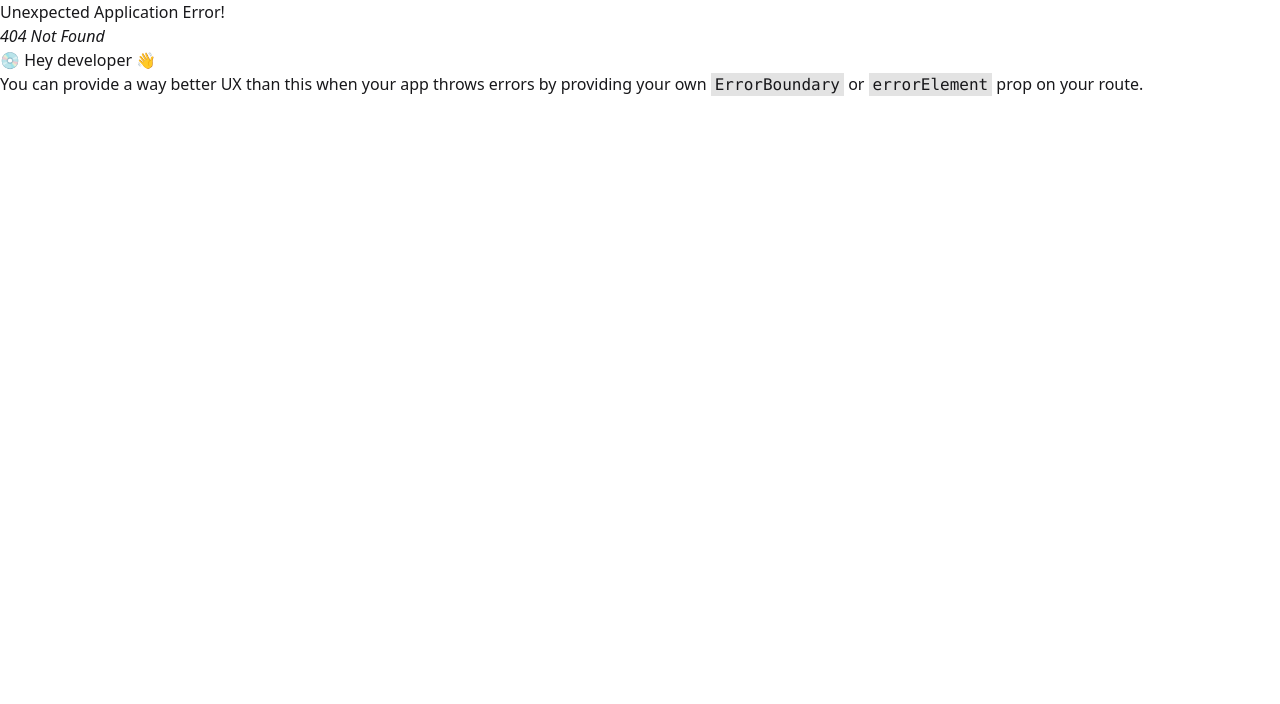
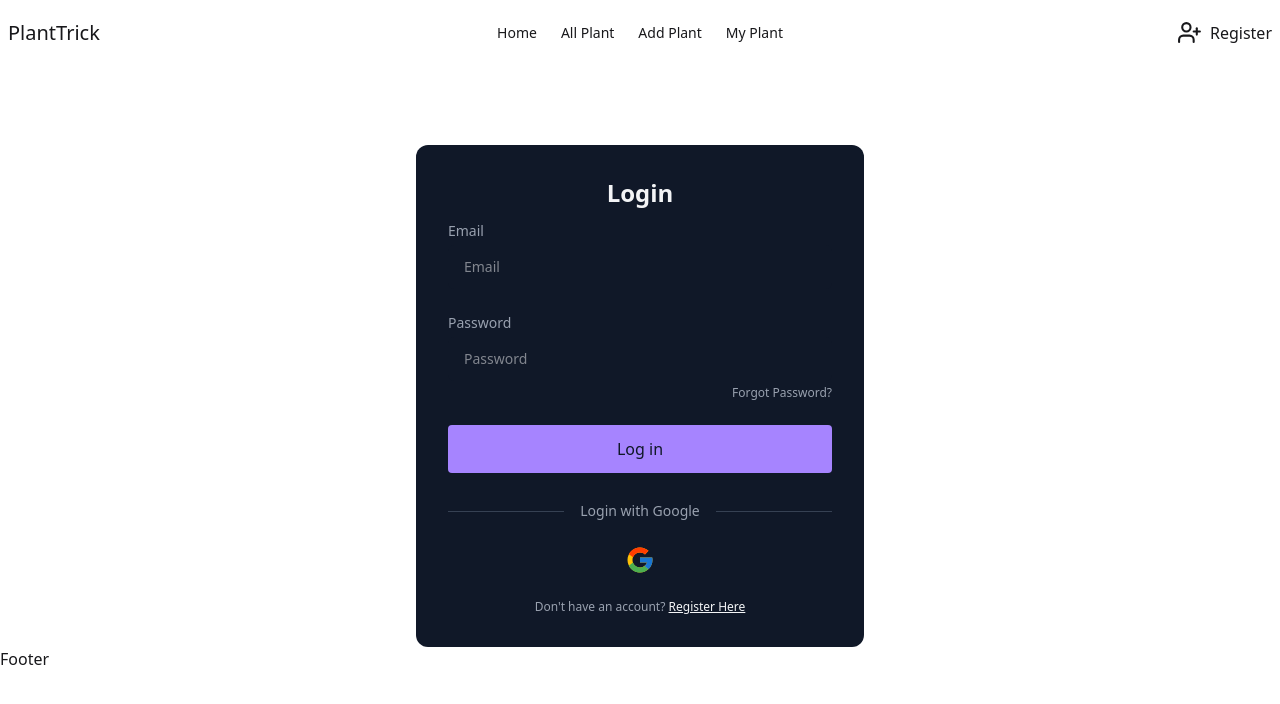
Before and after one commit to sajjadsajux/planttick, a React (Vite) app: page /login in a window 1280 px wide. Before the commit this address had no page. Shown: the top 704 px of the page. Built offline with nearby package versions, Linux system fonts and the light colour scheme.

Commit message:
Added Login Page

```diff
--- /dev/null
+++ b/src/Components/Login.jsx
@@ -0,0 +1,50 @@
+import React from "react";
+import { FcGoogle } from "react-icons/fc";
+import { Link } from "react-router";
+
+const Login = () => {
+  const handleLogin = (e) => {
+    e.preventDefault();
+  };
+  return (
+    <div className="">
+      <div className="w-full max-w-md p-8 space-y-3 rounded-xl bg-gray-900 text-gray-100 mx-auto lg:mt-20">
+        <h1 className="text-2xl font-bold text-center">Login</h1>
+        <form className="space-y-6" onSubmit={handleLogin}>
+          <div className="space-y-1 text-sm">
+            <label className="block text-gray-400">Email</label>
+            <input type="email" name="email" placeholder="Email" className="w-full px-4 py-3 rounded-md border-gray-700 bg-gray-900 text-gray-100 " />
+          </div>
+          <div className="space-y-1 text-sm">
+            <label className="block text-gray-400">Password</label>
+            <input type="password" name="password" placeholder="Password" className="w-full px-4 py-3 rounded-md border-gray-700 bg-gray-900 text-gray-100 " />
+            <div className="flex justify-end text-xs text-gray-400">
+              <Link>Forgot Password?</Link>
+            </div>
+          </div>
+          <button type="submit" className="block w-full p-3 text-center rounded-sm text-gray-900 bg-violet-400">
+            Log in
+          </button>
+        </form>
+        <div className="flex items-center pt-4 space-x-1">
+          <div className="flex-1 h-px sm:w-16 bg-gray-700"></div>
+          <p className="px-3 text-sm text-gray-400">Login with Google</p>
+          <div className="flex-1 h-px sm:w-16 bg-gray-700"></div>
+        </div>
+        <div className="flex justify-center space-x-4">
+          <button aria-label="Log in with Google" className="p-3 rounded-sm">
+            <FcGoogle size={30} />
+          </button>
+        </div>
+        <p className="text-xs text-center sm:px-6 text-gray-400">
+          Don't have an account?{" "}
+          <Link to="/Register" className="underline text-gray-100">
+            Register Here
+          </Link>
+        </p>
+      </div>
+    </div>
+  );
+};
+
+export default Login;
--- /dev/null
+++ b/src/Components/Register.jsx
@@ -0,0 +1,11 @@
+import React from "react";
+
+const Register = () => {
+  return (
+    <div>
+      <h2>Register</h2>
+    </div>
+  );
+};
+
+export default Register;
--- a/src/main.jsx
+++ b/src/main.jsx
@@ -6,6 +6,8 @@ import App from "./App.jsx";
 import { createBrowserRouter, RouterProvider } from "react-router";
 import MainLayout from "./Layouts/MainLayout.jsx";
 import Home from "./Pages/Home.jsx";
+import Login from "./Components/Login.jsx";
+import Register from "./Components/Register.jsx";
 
 const router = createBrowserRouter([
   {
@@ -16,6 +18,14 @@ const router = createBrowserRouter([
         index: true,
         Component: Home,
       },
+      {
+        path: "/login",
+        Component: Login,
+      },
+      {
+        path: "/register",
+        Component: Register,
+      },
     ],
   },
 ]);
```
